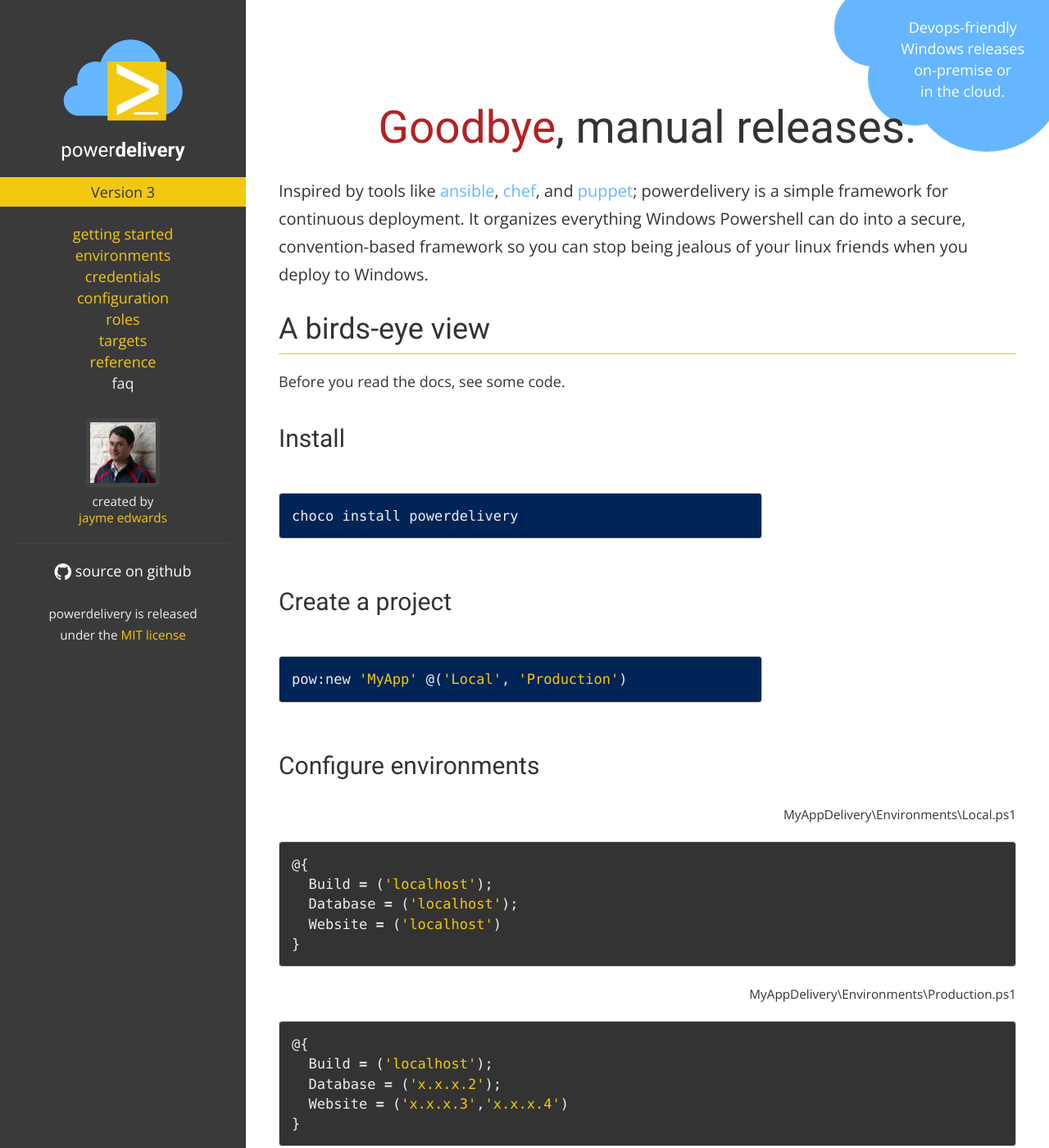
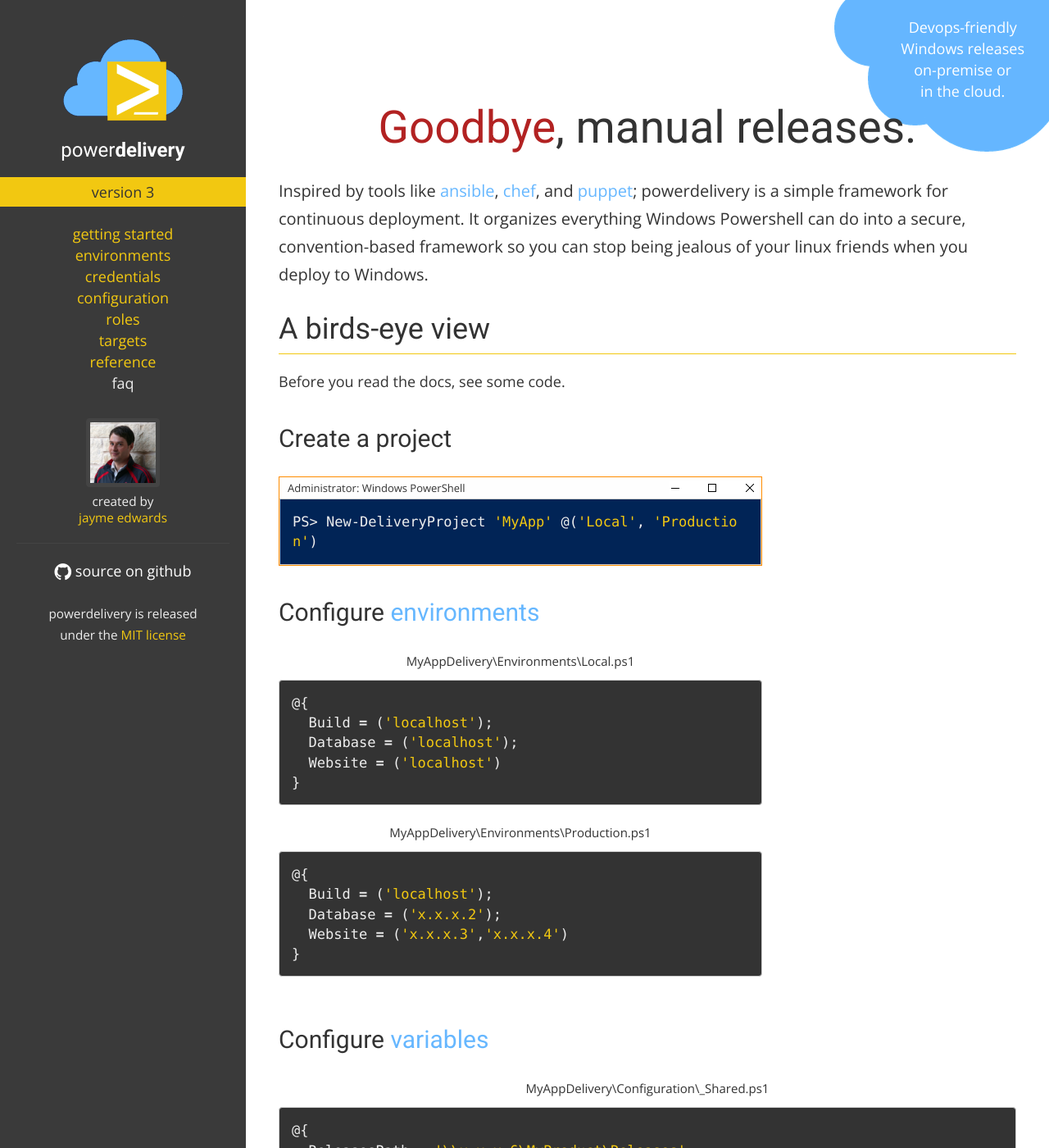
Before and after one commit to eavonius/powerdelivery, a Jekyll site: the page built from index.markdown, in a window 1280 px wide and 1400 px high. Shown: the whole window at 82% size. Built offline with Jekyll 4.4.1, drawn with Linux system fonts in a browser that asks for light colours; nearby versions of some CDN libraries; some of the changed text lies outside the part shown.

Commit message:
Jekyll includes

```diff
--- /dev/null
+++ b/_includes/console_title.html
@@ -0,0 +1,4 @@
+<div class="console-title">
+  Administrator: Windows PowerShell
+  <img src="img/console_icons.png" class="pull-right" />
+</div>
--- a/_layouts/page.html
+++ b/_layouts/page.html
@@ -31,7 +31,7 @@
         <a href="index.html" style="color: #fff">
           <h3 style="margin-top: 0px">power<b>delivery</b></h3>
         </a>
-        <div id="new-version">Version 3</div>
+        <div id="new-version">version 3</div>
         <ul>
           <li><a href="getting-started.html">Getting Started</a></li>
           <li><a href="environments.html">Environments</a></li>
--- a/index.markdown
+++ b/index.markdown
@@ -17,22 +17,18 @@ title: Devops-friendly Windows releases on-premise or in the cloud.
 
 Before you read the docs, see some code.
 
-## Install
+## Create a project
 <div class="row">
   <div class="col-sm-8">
-    <div class="console">{% highlight powershell %}choco install powerdelivery{% endhighlight %}</div>
+    {% include console_title.html %}
+    <div class="console">{% highlight powershell %}PS> New-DeliveryProject 'MyApp' @('Local', 'Production'){% endhighlight %}</div>
   </div>
 </div>
 
-## Create a project
+## Configure [environments](environments.html)
 <div class="row">
   <div class="col-sm-8">
-    <div class="console">{% highlight powershell %}pow:new 'MyApp' @('Local', 'Production'){% endhighlight %}</div>
-  </div>
-</div>
-
-## Configure environments
-<p class="small" align="right">MyAppDelivery\Environments\Local.ps1</p>
+  <div class="filename">MyAppDelivery\Environments\Local.ps1</div>
 {% highlight powershell %}
 @{
   Build = ('localhost');
@@ -40,7 +36,11 @@ Before you read the docs, see some code.
   Website = ('localhost')
 }
 {% endhighlight %}
-<p class="small" align="right">MyAppDelivery\Environments\Production.ps1</p>
+  </div>
+</div>
+<div class="row">
+  <div class="col-sm-8">
+  <div class="filename">MyAppDelivery\Environments\Production.ps1</div>
 {% highlight powershell %}
 @{
   Build = ('localhost');
@@ -48,15 +48,17 @@ Before you read the docs, see some code.
   Website = ('x.x.x.3','x.x.x.4')
 }
 {% endhighlight %}
+  </div>
+</div>
 
-## Configure variables
-<p class="small" align="right">MyAppDelivery\Configuration\_Shared.ps1</p>
+## Configure [variables](configuration.html)
+<div class="filename">MyAppDelivery\Configuration\_Shared.ps1</div>
 {% highlight powershell %}
 @{
   ReleasesPath = '\\x.x.x.6\MyProduct\Releases'
 }
 {% endhighlight %}
-<p class="small" align="right">MyAppDelivery\Configuration\Local.ps1</p>
+<div class="filename">MyAppDelivery\Configuration\Local.ps1</div>
 {% highlight powershell %}
 param($shared)
 @{
@@ -65,7 +67,7 @@ param($shared)
   ReleasesPath = 'Releases'
 }
 {% endhighlight %}
-<p class="small" align="right">MyAppDelivery\Configuration\Production.ps1</p>
+<div class="filename">MyAppDelivery\Configuration\Production.ps1</div>
 {% highlight powershell %}
 param($shared)
 @{
@@ -74,59 +76,59 @@ param($shared)
 }
 {% endhighlight %}
 
-## Create roles
-<p class="small" align="right">MyAppDelivery\Roles\Compile\Build.ps1</p>
+## Create [roles](roles.html)
+<div class="filename">MyAppDelivery\Roles\Compile\Build.ps1</div>
 {% highlight powershell %}
-pow:role {
+Delivery:Role {
   param($target, $config, $node)
 
   # Compile a Visual Studio solution
-  invoke-msbuild myapp.sln
+  Invoke-MSBuild MyApp.sln
 
-  # Copy compiled assets to a network drive
-  # that the remote nodes can access
-  copy . $releasePath -filter "*.dll;*.pdb;*.xml;*.config;*.sql" -recurse
+  # Copy compiled assets to a network drive,
+  # S3 bucket, or wherever the remote nodes can access
+  Copy-Item . $releasePath -Filter "*.dll;*.pdb;*.xml;*.config;*.sql" -Recurse
 }
 {% endhighlight %}
-<p class="small" align="right">MyAppDelivery\Roles\Database\Role.ps1</p>
+<div class="filename">MyAppDelivery\Roles\Database\Role.ps1</div>
 {% highlight powershell %}
-pow:role {
+Delivery:Role {
   param($target, $config, $node)
 
-  $appDataDir = [environment]::getfolderpath("ApplicationData")
+  $appDataDir = [Environment]::GetFolderPath("ApplicationData")
   $releasePath = "$($config.ReleasesPath)\MyApp\$($target.StartedAt)\MyAppDatabase\bin\Release\"
   $localPath = "$AppDataDir\MyApp\Scripts\$($target.StartedAt)"
 
-  # Copy sql scripts to a sub-directory of the
-  # current user's ApplicationData directory
-  copy $releasePath $localPath -filter *.* -recurse
+  # Copy sql scripts from the network drive to the database node
+  Copy-Item $releasePath $localPath -Filter *.* -Recurse
 
   # Run some SQL scripts
-  gci $localPath | % { iex "sqlcmd -E -d $($config.DatabaseName) -i $_" }
+  foreach ($script in (Get-ChildItem $localPath)) {
+    Invoke-Expression "sqlcmd -E -d $($config.DatabaseName) -i $script"
+  }
 }
 {% endhighlight %}
-<p class="small" align="right">MyAppDelivery\Roles\Website\Role.ps1</p>
+<div class="filename">MyAppDelivery\Roles\Website\Role.ps1</div>
 {% highlight powershell %}
-pow:role {
+Delivery:Role {
   param($target, $config, $node)
 
-  $appDataDir = [environment]::getfolderpath("ApplicationData")
+  $appDataDir = [environment]::GetFolderPath("ApplicationData")
   $releasePath = "$($config.ReleasesPath)\MyApp\$($target.StartedAt)\MyApp\publish\"
   $localPath = "$AppDataDir\MyApp\Site\$($target.StartedAt)"
 
-  # Copy web content to a sub-directory of the
-  # current user's ApplicationData directory
-  copy $releasePath $localPath -filter *.* -recurse
+  # Copy web content from the network drive to the database node
+  Copy-Item $releasePath $localPath -Filter *.* -Recurse
 
-  add-pssnapin webadministration
+  Add-PSSnapin WebAdministration
 
   # Create the web application
-  new-webapplication $config.Website MyApp $localPath -force
+  New-WebApplication $config.Website MyApp $localPath -Force
 }
 {% endhighlight %}
 
-## Configure target
-<p class="small" align="right">MyAppDelivery\Targets\Release.ps1</p>
+## Configure a [target](targets.html)
+<div class="filename">MyAppDelivery\Targets\Release.ps1</div>
 {% highlight powershell %}
 [ordered]@{
   "Building the product" = @{
@@ -145,14 +147,15 @@ pow:role {
 {% endhighlight %}
 
 <div class="row">
-  <div class="col-sm-6">
+  <div class="col-sm-8">
     <h2>Release locally</h2>
     <div class="console">
 {% highlight powershell %}
-pow myapp release local
+Start-Delivery MyApp Release Local
 
-powerdelivery v3.0.1 started by MYDOMAIN\me
-Running target "release" in "local" environment...
+PowerDelivery v3.0.1
+Target "Release" started by MYDOMAIN\me
+Delivering "MyApp" to "Local" environment...
 
 [----- Building the product
 [--------- Build -> (localhost)
@@ -161,17 +164,22 @@ Running target "release" in "local" environment...
 [----- Deploying the website
 [--------- Website -> (localhost)
 
-powerdelivery build succeeded in 18 sec 453 ms
-{% endhighlight %}</div>
+Target "Release" succeeded in 18 sec 453 ms.
+{% endhighlight %}
+    </div>
   </div>
-  <div class="col-sm-6">
+</div>
+
+<div class="row">
+  <div class="col-sm-8">
     <h2>Release to production</h2>
     <div class="console">
 {% highlight powershell %}
-pow myapp release production -as 'MYDOMAIN\opsuser'
+Start-Delivery MyApp Release Production -As 'MYDOMAIN\opsuser'
 
-powerdelivery v3.0.1 started by MYDOMAIN\opsuser
-Running target "release" in "production" environment...
+PowerDelivery v3.0.1
+Target "Release" started by MYDOMAIN\opsuser
+Delivering "MyApp" to "Production" environment...
 
 [----- Building the product
 [--------- Build -> (localhost)
@@ -181,9 +189,9 @@ Running target "release" in "production" environment...
 [--------- Website -> (x.x.x.3)
 [--------- Website -> (x.x.x.4)
 
-powerdelivery build succeeded in 1m 43 sec 56 ms
+Target "Release" succeeded in 1m 43 sec 56 ms.
 {% endhighlight %}
-</div>
+    </div>
   </div>
 </div>
 
--- a/stylesheets/site.css
+++ b/stylesheets/site.css
@@ -39,6 +39,13 @@ a, a:visited {
 	padding-top: 15px;
 	padding-bottom: 20px;
 	font-size: 24px
+}
+
+.filename {
+	font-size: 15px;
+	text-align: center;
+	margin-bottom: -10px;
+	padding-bottom: 0px;
 }
 
 #footer-logo img {
@@ -98,8 +105,40 @@ h1 {
 	color: #F2C811;
 }
 
+.console-title {
+	background-color: #fefefe;
+	font-size: 13px;
+	padding-left: 10px;
+	border-top: 1px solid darkorange;
+	border-left: 1px solid darkorange;
+	border-right: 1px solid darkorange;
+	padding-bottom: 0px;
+	margin-bottom: 0px;
+}
+
+.console-title img {
+	padding-right: 5px;
+	padding-top: 4px;
+}
+
+.console {
+	margin-top: -20px;
+	border-left: 1px solid darkorange;
+	border-right: 1px solid darkorange;
+	border-bottom: 1px solid darkorange;
+	padding-bottom: 0px;
+}
+
+.console .highlight {
+	 margin-bottom: 0px;
+}
+
 .console .highlight pre {
 	background-color: #012456;
+	-moz-border-radius: 0px;
+	-webkit-border-radius: 0px;
+	border-radius: 0px;
+	margin-bottom: 0px;
 }
 
 .console .highlight .err {
```
Also changed, not shown: other parts of index.markdown (+1 -1 lines), reference.markdown (+8 -8 lines), img/console_icons.png (added).
